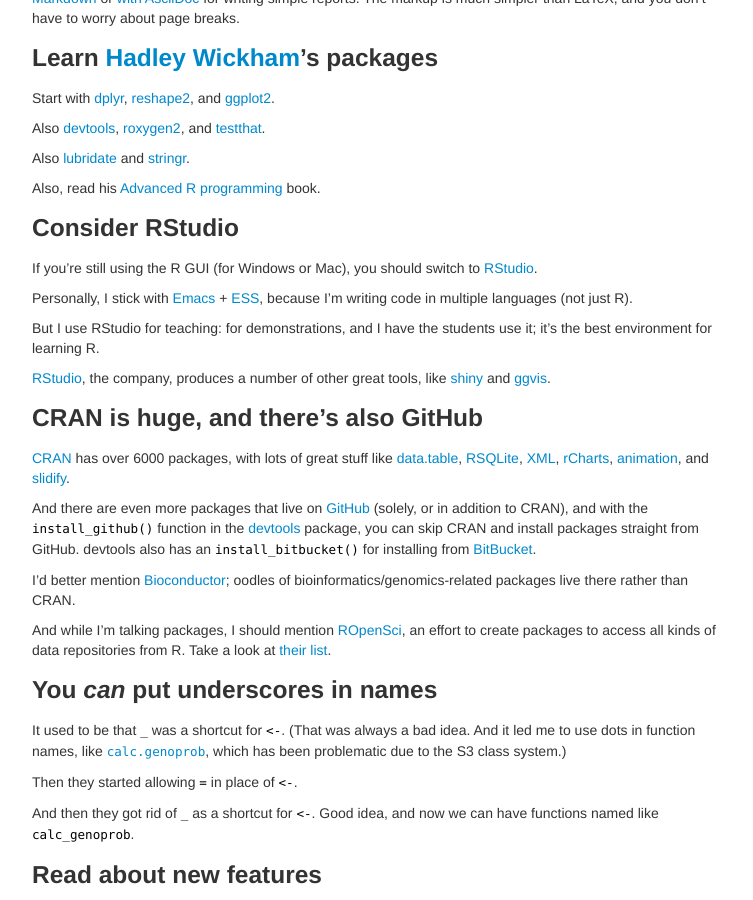
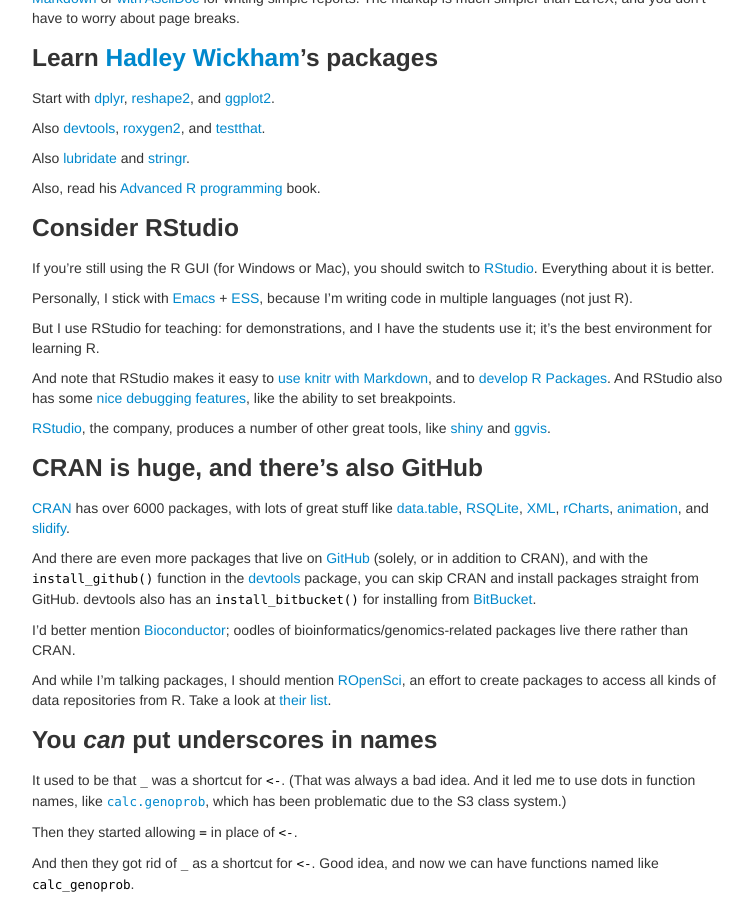
Before and after one commit to kbroman/hipsteR, a Jekyll site: the page built from index.md, in a window 1280 px wide and 900 px high, scrolled down 345 px. Shown: the whole window, without its empty margins (258-1011 px from the left). Built offline with Jekyll 4.4.1, drawn with Linux system fonts in a browser that asks for light colours.

Commit message:
Add re Rstudio: knitr, packages, debugging

```diff
--- a/index.md
+++ b/index.md
@@ -45,6 +45,7 @@ Also, read his [Advanced R programming](http://adv-r.had.co.nz/) book.
 
 If you're still using the R GUI (for Windows or Mac), you should
 switch to [RStudio](http://www.rstudio.com/ide/download/desktop).
+Everything about it is better.
 
 Personally, I stick with [Emacs](http://www.gnu.org/software/emacs/) +
 [ESS](http://ess.r-project.org/), because I'm writing code in multiple
@@ -52,6 +53,14 @@ languages (not just R).
 
 But I use RStudio for teaching: for demonstrations, and I have the
 students use it; it's the best environment for learning R.
+
+And note that RStudio makes it easy to
+[use knitr with Markdown](http://www.rstudio.com/ide/docs/authoring/using_markdown),
+and to
+[develop R Packages](http://www.rstudio.com/ide/docs/packages/overview).
+And RStudio also has some
+[nice debugging features](http://www.rstudio.com/ide/docs/debugging/overview),
+like the ability to set breakpoints.
 
 [RStudio](http://rstudio.com), the company, produces a number of other great
 tools, like [shiny](http://www.rstudio.com/shiny/) and
```
